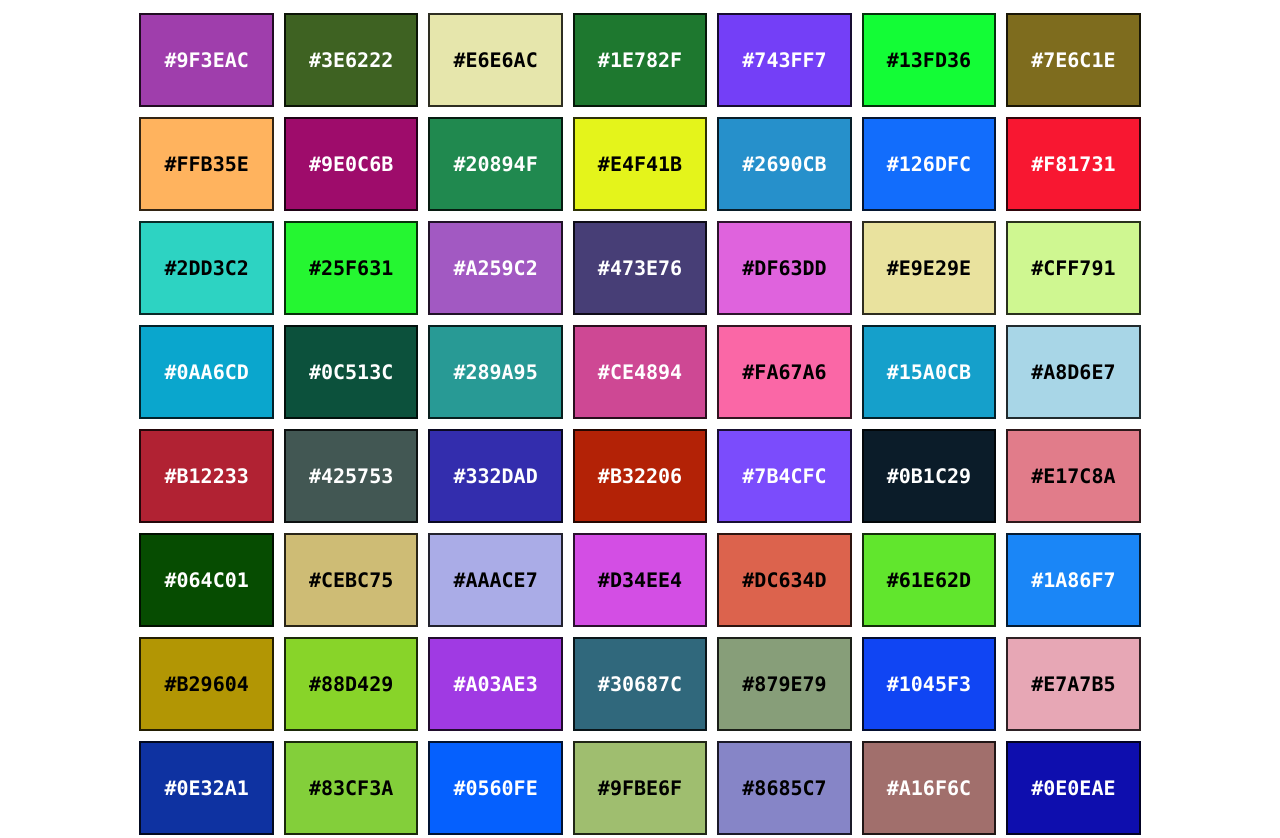
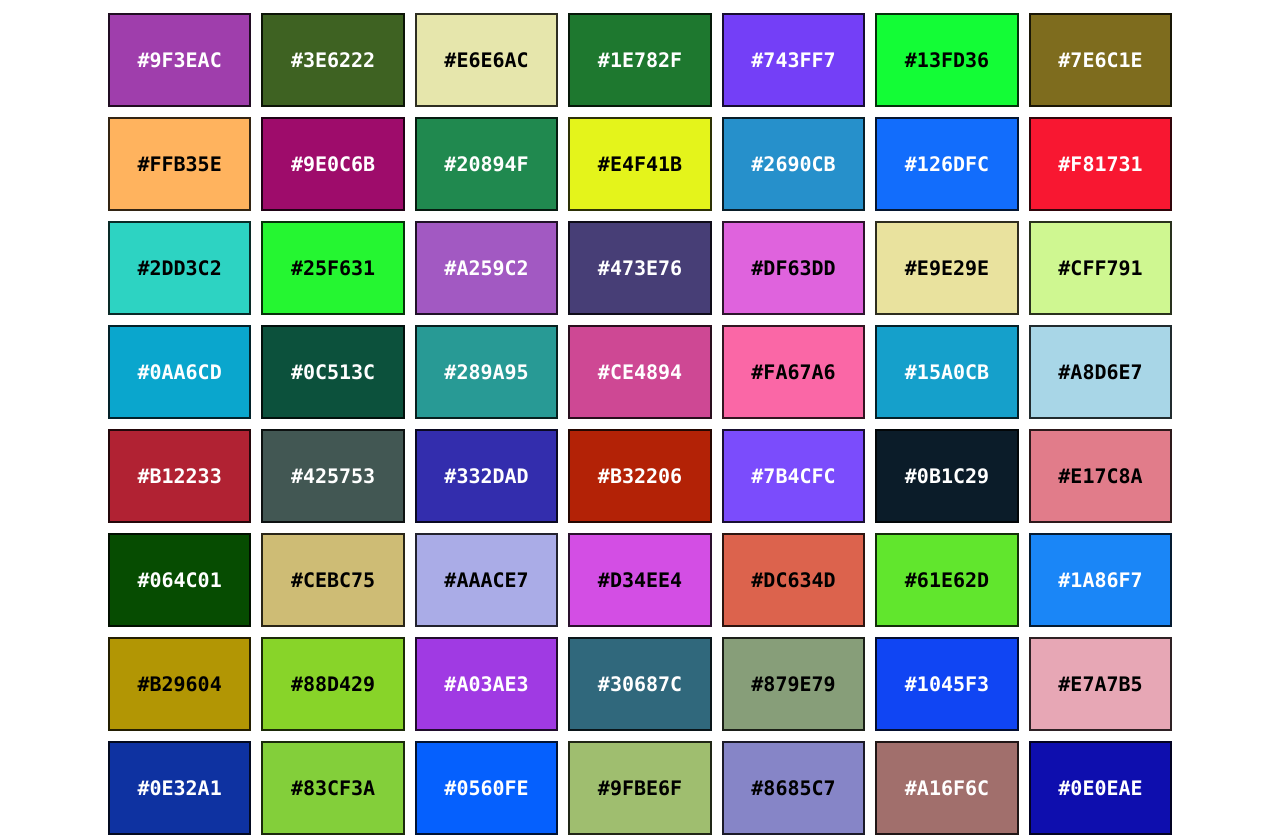
Before and after one commit to darkopuflovic/ColorsWebPage, a plain HTML site: page index.html in a window 1280 px wide. Shown: the top 838 px of the page. Drawn offline with Linux system fonts and the light colour scheme.

Commit message:
Bigger container.

```diff
--- a/Styles/Style.css
+++ b/Styles/Style.css
@@ -1,5 +1,5 @@
 .container {
-    width: 80%;
+    width: 85%;
     margin: auto;
 }
 
```
